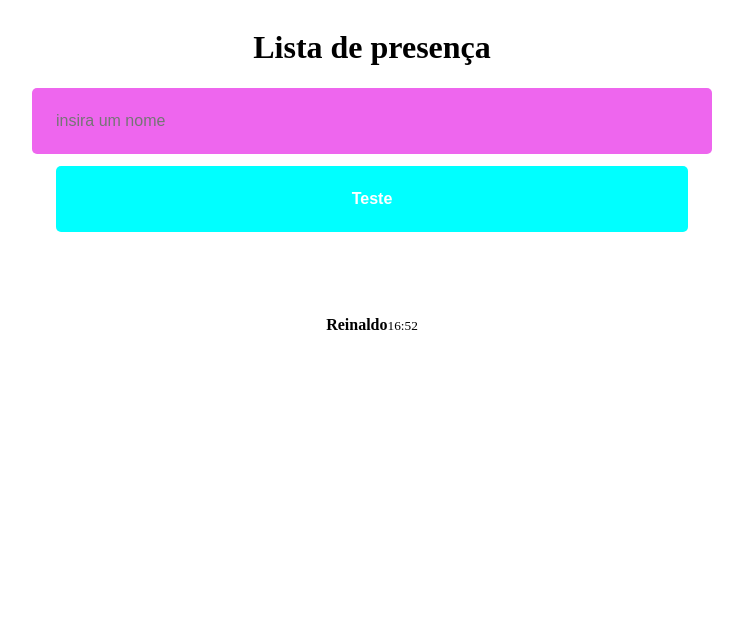
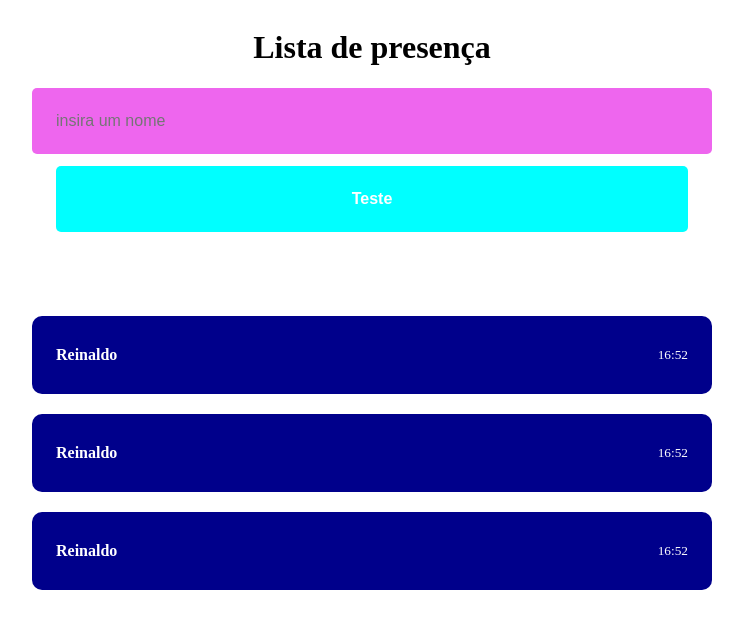
Before and after one commit to ReinaldoARamos/reactapp, a React (Vite) app in the folder reactapp/: page / in a window 1280 px wide. Shown: the top 628 px of the page, without its empty margins (268-1011 px from the left). Built offline with nearby package versions, Linux system fonts and the light colour scheme.

Commit message:
Atualziando o CSS do meu componente

```diff
--- a/reactapp/src/Card/components/index.jsx
+++ b/reactapp/src/Card/components/index.jsx
@@ -1,9 +1,9 @@
-//import './style.css'
+import './style.css'
 
  function Card(){
     return(
-        <div>
-            <strong>Reinaldo</strong>
+        <div className='Card'>
+            <strong >Reinaldo</strong>
             <small>16:52</small>
         </div>
     )
--- /dev/null
+++ b/reactapp/src/Card/components/style.css
@@ -0,0 +1,16 @@
+.Card{
+   height: 30px;
+    width: 50%;
+    background-color: darkblue;
+    color: white;
+    padding: 24px;
+    border-radius: 10px;
+    margin-bottom: 20px;
+    display: flex;
+    align-items: center;
+    justify-content: space-between;
+}
+
+.card strong {
+    font-size: 18px;
+}
--- a/reactapp/src/pages/home/index.jsx
+++ b/reactapp/src/pages/home/index.jsx
@@ -13,6 +13,8 @@
 
      <button>Teste</button>
      <Card />
+     <Card />
+     <Card />
     </div>
 
   )
```
